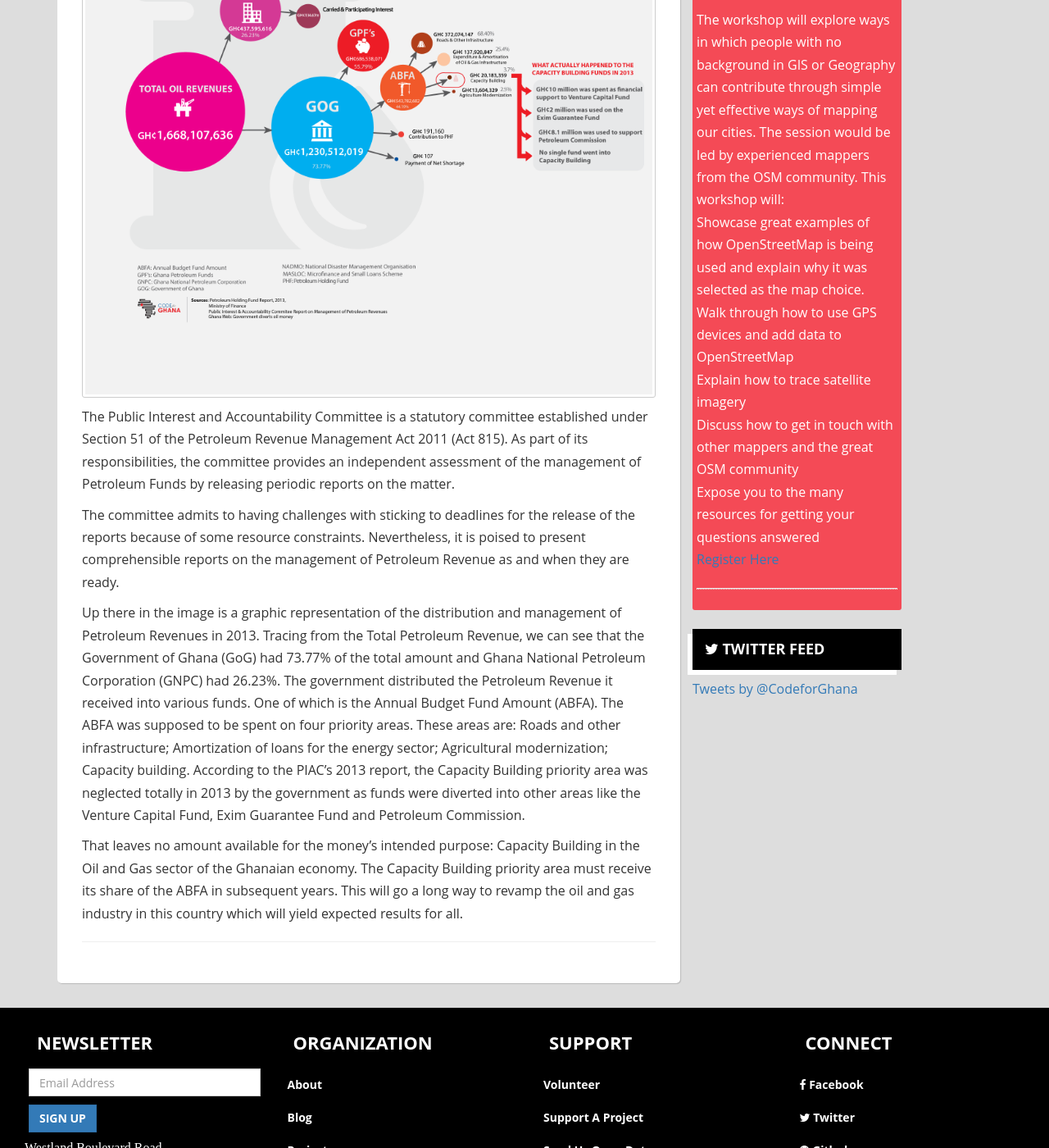
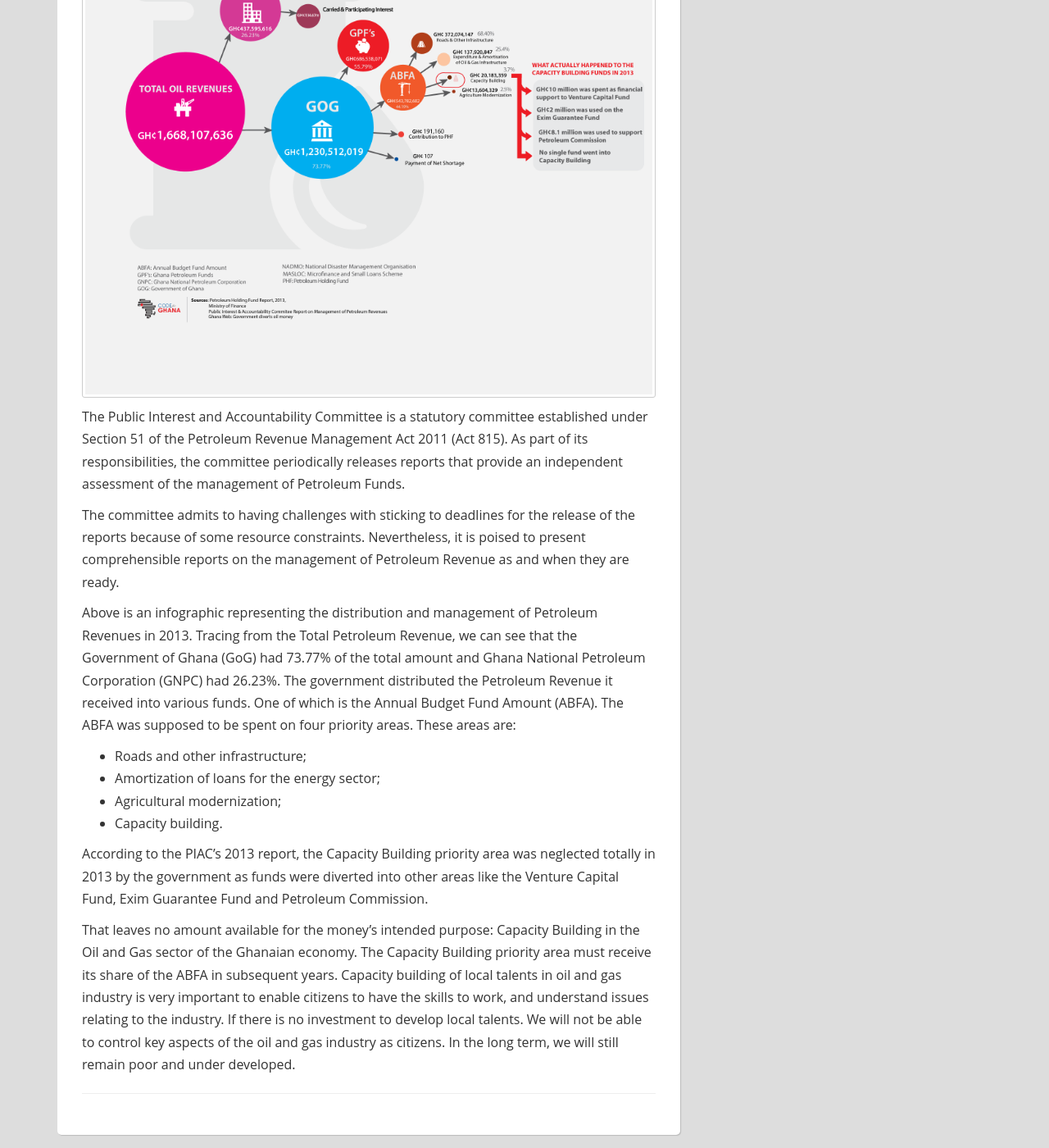
Before and after one commit to CodeForAfrica/CodeForGhana.org, a Jekyll site: the page built from _posts/2015-06-26-petroleum-revenues.md, in a window 1280 px wide and 1400 px high, scrolled down 630 px. Shown: the whole window at 82% size. Built offline with Jekyll 4.4.1, drawn with Linux system fonts in a browser that asks for light colours; comment, search, counter and statistics services are not loaded; some of the changed text lies outside the part shown.

Commit message:
remove event

```diff
--- a/_layouts/blog.html
+++ b/_layouts/blog.html
@@ -14,10 +14,10 @@
 				 {{ content }}
 
 				 <aside class="col-md-3 right">
-						<div id="side-event">
+						<!-- <div id="side-event">
                             <!--
 							 <h2 id="side-event-title">No Events At This Time</h2>
-							 -->
+
 							 <h2 id="side-event-title"><span class="fa fa-calendar"></span> EVENTS</h2>
 							 <hr / style="border-bottom: 2px solid #e7e7e7;">
 
@@ -46,7 +46,7 @@
 									<hr / style="border-bottom: 1px dotted #e7e7e7;">
 
 						</ul>
-				 </div>
+				 </div>-->
 
 
 
--- a/_posts/2015-06-26-petroleum-revenues.md
+++ b/_posts/2015-06-26-petroleum-revenues.md
@@ -4,15 +4,17 @@
 date:   2015-06-27
 thumbnail: /img/blog/petromoney.png
 ---
-The Public Interest and Accountability Committee is a statutory committee established under Section 51 of the Petroleum Revenue Management Act 2011 (Act 815). As part of its responsibilities, the committee provides an independent assessment of the management of Petroleum Funds by releasing periodic reports on the matter.
+The Public Interest and Accountability Committee is a statutory committee established under Section 51 of the Petroleum Revenue Management Act 2011 (Act 815). As part of its responsibilities, the committee periodically releases reports that provide an independent assessment of the management of Petroleum Funds.
 
 The committee admits to having challenges with sticking to deadlines for the release of the reports because of some resource constraints. Nevertheless, it is poised to present comprehensible reports on the management of Petroleum Revenue as and when they are ready.
 
-Up there in the image is a graphic representation of the distribution and management of Petroleum Revenues in 2013. Tracing from the Total Petroleum Revenue, we can see that the Government of Ghana (GoG) had 73.77% of the total amount and Ghana National Petroleum Corporation (GNPC) had 26.23%. The government distributed the Petroleum Revenue it received into various funds. One of which is the Annual Budget Fund Amount (ABFA). The ABFA was supposed to be spent on four priority areas. These areas are:
-Roads and other infrastructure;
-Amortization of loans for the energy sector;
-Agricultural modernization;
-Capacity building.
+Above is an infographic representing the distribution and management of Petroleum Revenues in 2013. Tracing from the Total Petroleum Revenue, we can see that the Government of Ghana (GoG) had 73.77% of the total amount and Ghana National Petroleum Corporation (GNPC) had 26.23%. The government distributed the Petroleum Revenue it received into various funds. One of which is the Annual Budget Fund Amount (ABFA). The ABFA was supposed to be spent on four priority areas. These areas are:
+
+* Roads and other infrastructure;
+* Amortization of loans for the energy sector;
+* Agricultural modernization;
+* Capacity building.
+
 According to the PIAC’s 2013 report, the Capacity Building priority area was neglected totally in 2013 by the government as funds were diverted into other areas like the Venture Capital Fund, Exim Guarantee Fund and Petroleum Commission.
 
-That leaves no amount available for the money’s intended purpose: Capacity Building in the Oil and Gas sector of the Ghanaian economy. The Capacity Building priority area must receive its share of the ABFA in subsequent years. This will go a long way to revamp the oil and gas industry in this country which will yield expected results for all.
+That leaves no amount available for the money’s intended purpose: Capacity Building in the Oil and Gas sector of the Ghanaian economy. The Capacity Building priority area must receive its share of the ABFA in subsequent years. Capacity building of local talents in oil and gas industry is very important to enable citizens to have the skills to work, and understand issues relating to the industry. If there is no investment to develop local talents. We will not be able to control key aspects of the oil and gas industry as citizens. In the long term, we will still remain poor and under developed.
```
